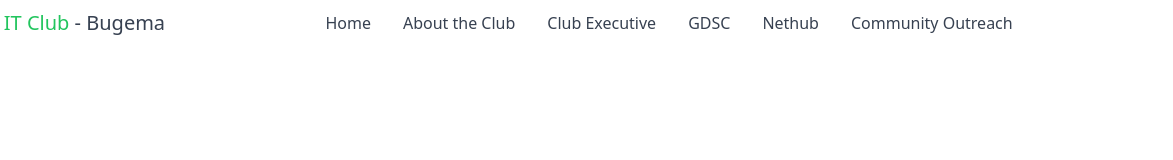
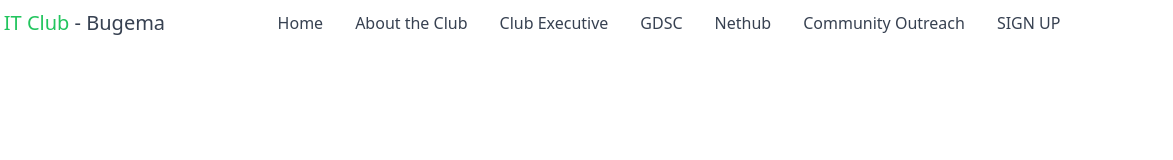
Before and after one commit to TroyMoses/it-club, a website: page index.html in a window 1280 px wide. Shown: the full height of the page, 107-1280 px from the left. Drawn offline with Linux system fonts and the light colour scheme.

Commit message:
added sign up button

```diff
--- a/index.html
+++ b/index.html
@@ -26,6 +26,7 @@
             <a href="#" class="nav-link">GDSC</a>
             <a href="#" class="nav-link">Nethub</a>
             <a href="#" class="nav-link">Community Outreach</a>
+            <a href="#" class="nav-link">SIGN UP</a>
         </div>
         <div></div>
     </nav>
```
